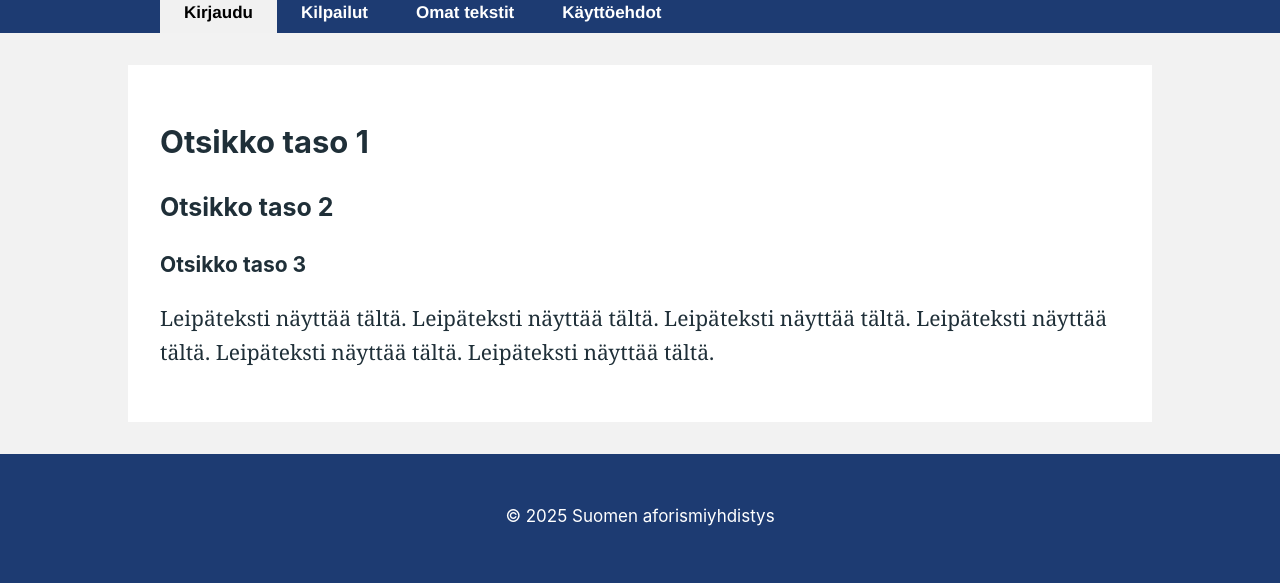
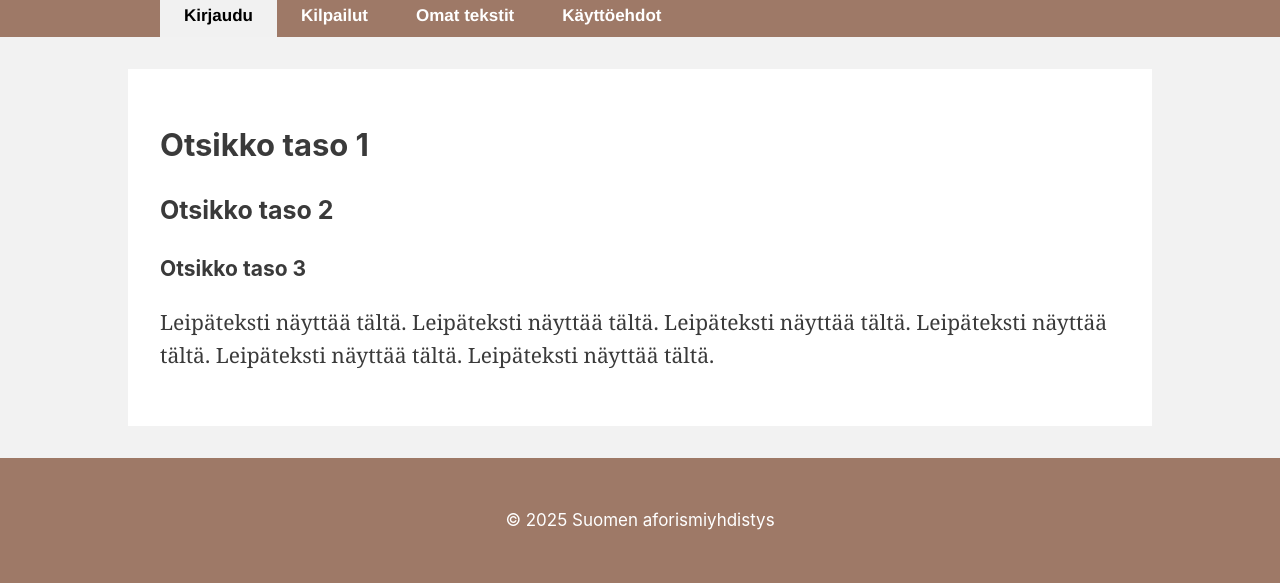
Before and after one commit to jtompuri/writing-contest-web-app, a Flask app: page / in a window 1280 px wide. Shown: the part 313-896 px from the top of the page. Before the commit the page ends 839 px from the top, so only its background shows below. Run offline with Flask 3, Linux system fonts and the light colour scheme.

Commit message:
Updated styles

```diff
--- a/static/styles.css
+++ b/static/styles.css
@@ -6,7 +6,7 @@ body {
     background-color: #f2f2f2;
     margin: 0;
     padding: 0;
-    color: #1F2F38;
+    color: #3a3a3a;
     line-height: 1.6;
 }
 
@@ -17,8 +17,12 @@ body {
 }
 
 .logo-bar {
-    background-color: #1d3b72;
+    background-color: #9e7967;
     padding: 1rem 0;
+    color: white;
+    font-family: Georgia, serif;
+    font-size: 32px;
+    font-weight: bold;
 }
 
 .logo {
@@ -28,7 +32,7 @@ body {
 }
 
 nav {
-    background-color: #1d3b72;
+    background-color: #9e7967;
 }
 
 .nav {
@@ -49,7 +53,7 @@ nav {
     justify-content: center;
     height: 100%;
     padding: 0 1.5rem;
-    background-color: #1d3b72;
+    background-color: #9e7967;
     color: white;
     font-family: 'Helvetica Neue', Helvetica, Arial, sans-serif;
     font-size: 17px;
@@ -98,7 +102,7 @@ h3 {
 }
 
 footer {
-    background-color: #1d3b72;
+    background-color: #9e7967;
     font-family: -apple-system, system-ui, BlinkMacSystemFont, "Segoe UI", Helvetica, Arial, sans-serif, "Apple Color Emoji", "Segoe UI Emoji", "Segoe UI Symbol";
     color: white;
     text-align: center;
```
